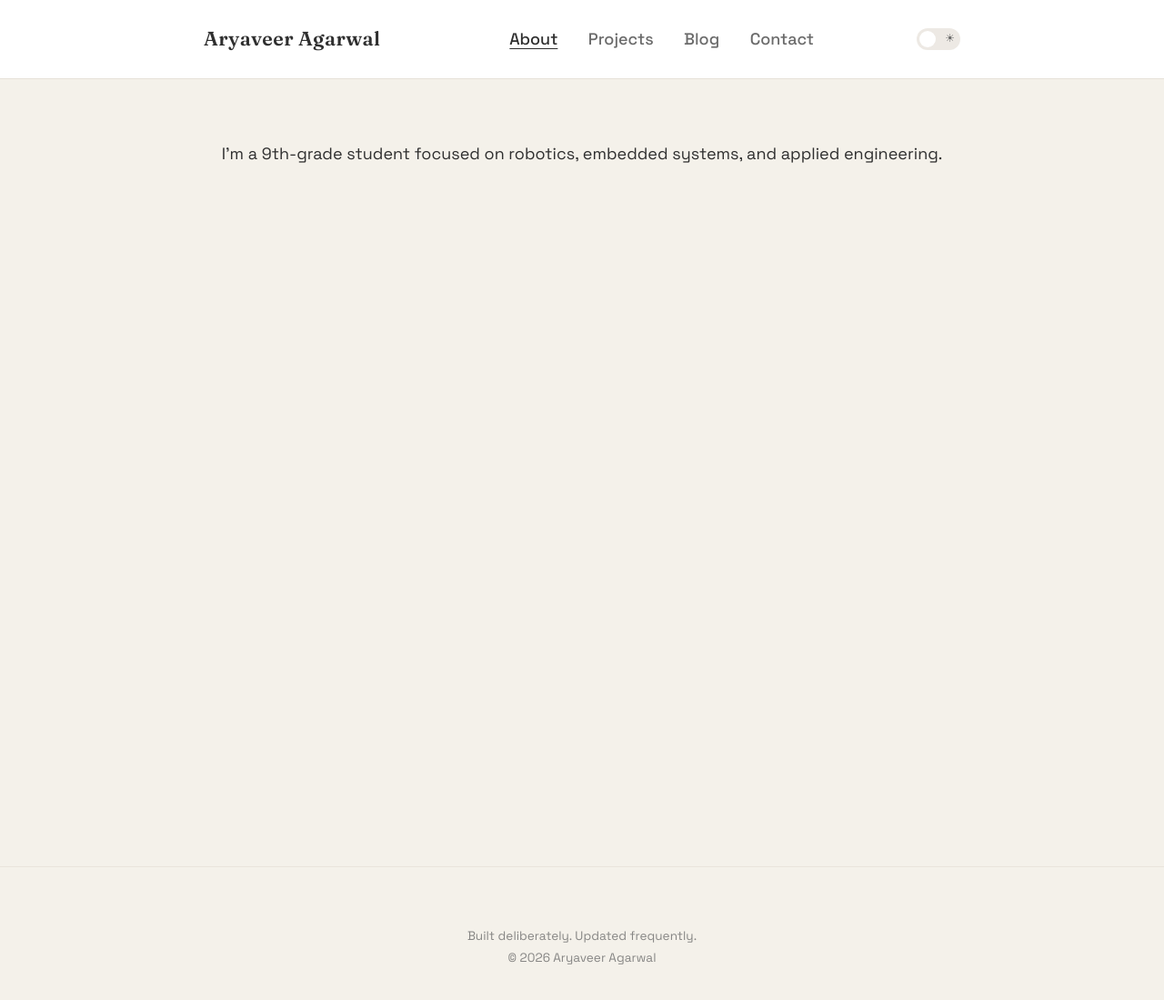
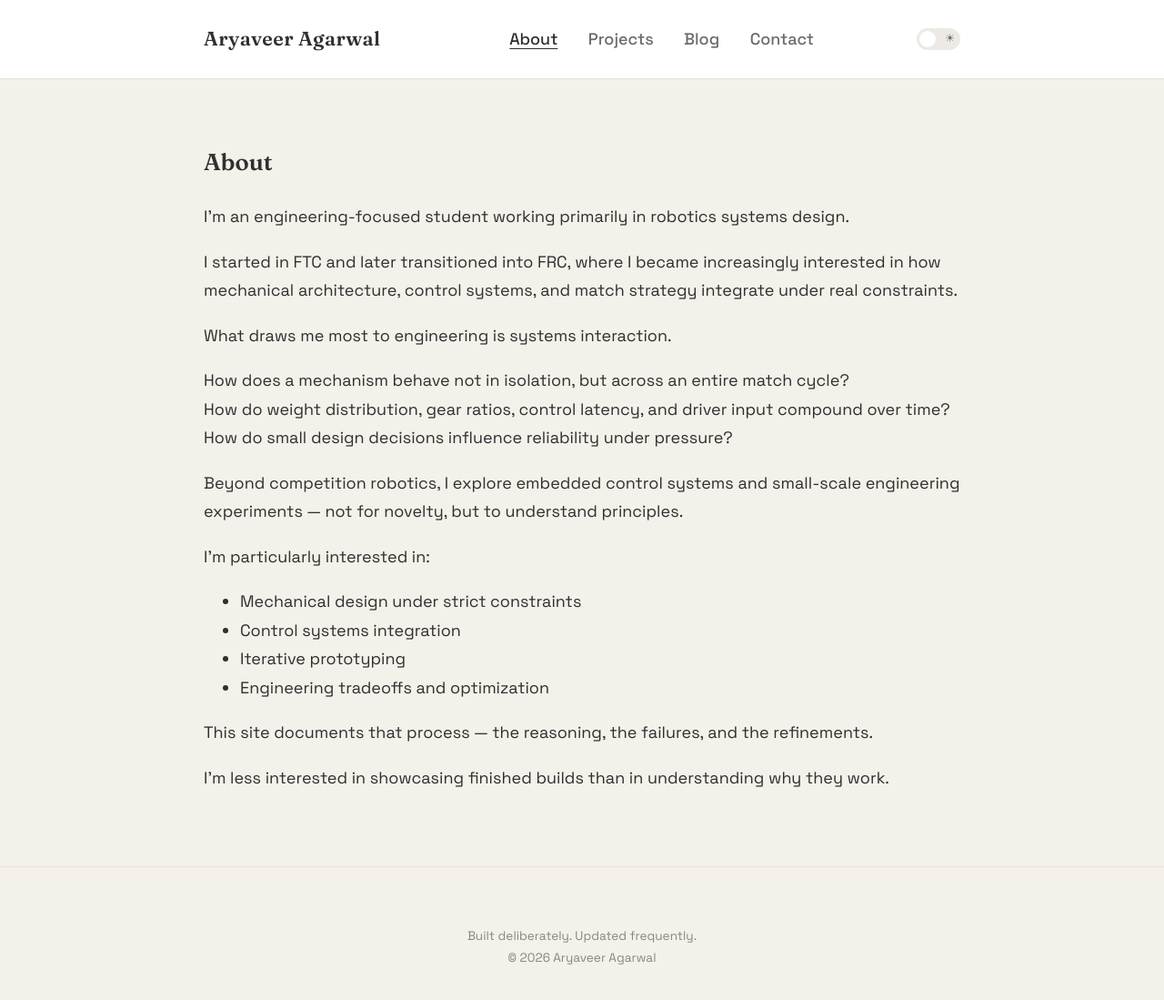
Before and after one commit to aryaveeragarwal/aryaveeragarwal.github.io, a Jekyll site: the page built from about.md, in a window 1280 px wide and 1129 px high. Shown: the top 1099 px of the window at 91% size. Built offline with Jekyll 4.4.1, drawn with Linux system fonts in a browser that asks for light colours.

Commit message:
Update about.md

```diff
--- a/about.md
+++ b/about.md
@@ -4,4 +4,26 @@ title: About
 permalink: /about/
 ---
 
-I’m a 9th-grade student focused on robotics, embedded systems, and applied engineering.
+## About
+
+I’m an engineering-focused student working primarily in robotics systems design.
+
+I started in FTC and later transitioned into FRC, where I became increasingly interested in how mechanical architecture, control systems, and match strategy integrate under real constraints.
+
+What draws me most to engineering is systems interaction.
+
+How does a mechanism behave not in isolation, but across an entire match cycle?
+How do weight distribution, gear ratios, control latency, and driver input compound over time?
+How do small design decisions influence reliability under pressure?
+
+Beyond competition robotics, I explore embedded control systems and small-scale engineering experiments — not for novelty, but to understand principles.
+
+I’m particularly interested in:
+- Mechanical design under strict constraints
+- Control systems integration
+- Iterative prototyping
+- Engineering tradeoffs and optimization
+
+This site documents that process — the reasoning, the failures, and the refinements.
+
+I’m less interested in showcasing finished builds than in understanding why they work.
```
